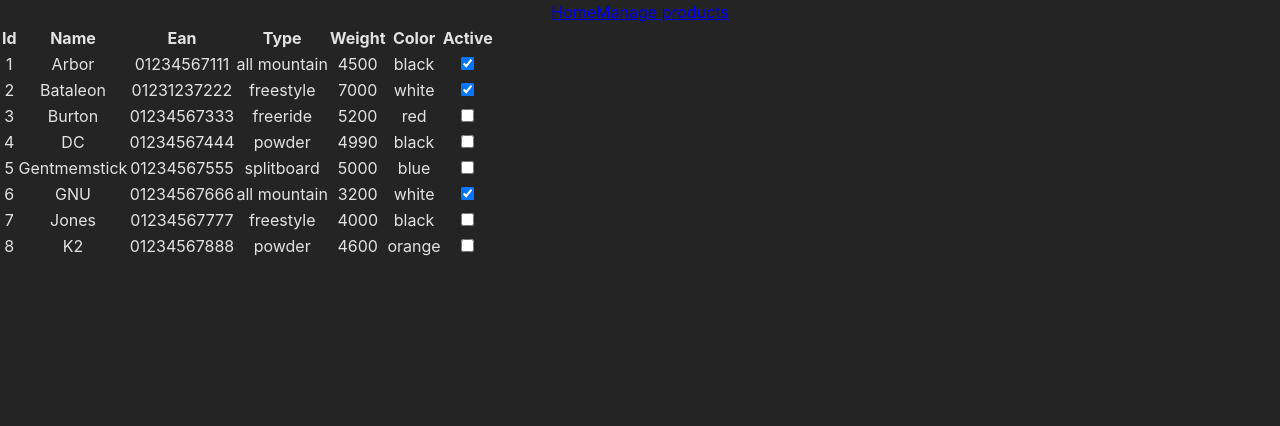
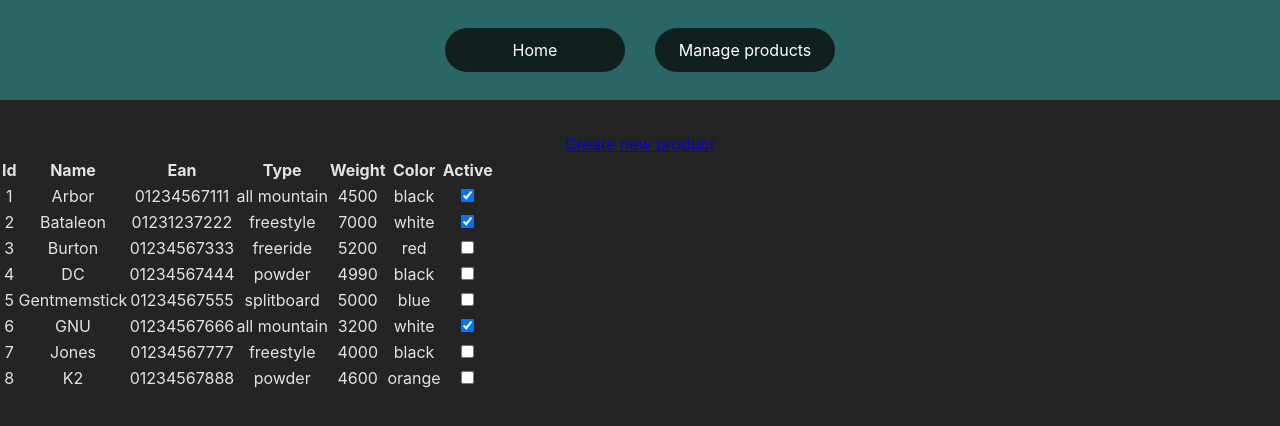
Before and after one commit to Clawetoora/react-typescript-warehouse-managing-system, a React (Vite) app: page /products in a window 1280 px wide. Shown: the top 426 px of the page. Built offline with nearby package versions, Linux system fonts and the light colour scheme.

Commit message:
added a little bit of styling...

```diff
--- a/src/App.tsx
+++ b/src/App.tsx
@@ -4,6 +4,7 @@
 import ProductList from "./routes/ProductList";
 import Home from "./routes/Home";
 import ProductsListContextProvider from "./context/ProductsListContext";
+import NewProduct from "./routes/NewProduct";
 
 function App() {
   return (
@@ -12,6 +13,7 @@
         <Routes>
           <Route path="/" element={<Home />} />
           <Route path="/products" element={<ProductList />} />
+          <Route path="/products/create" element={<NewProduct />} />
         </Routes>
       </div>
     </ProductsListContextProvider>
--- /dev/null
+++ b/src/components/UI/MainNav.module.css
@@ -0,0 +1,34 @@
+.navigation {
+  background-color: rgb(42, 102, 102);
+  height: 100px;
+  display: flex;
+  align-items: center;
+  justify-content: center;
+  gap: 30px;
+  margin-bottom: 2rem;
+}
+
+.button {
+  width: 140px;
+  text-decoration: none;
+  color: white;
+  background-color: rgb(18, 31, 31);
+  padding: 10px 20px;
+  border-radius: 100px;
+  transition: all 0.3s;
+  text-align: center;
+}
+
+.button:visited {
+  color: white;
+}
+
+.button:hover {
+  transform: translateY(-5px);
+  box-shadow: 0 10px 20px rgba(0, 0, 0, 0.4);
+}
+
+.button:active {
+  transform: translateY(-2px);
+  box-shadow: 0 10px 10px rgba(0, 0, 0, 0.4);
+}
--- a/src/components/UI/MainNav.tsx
+++ b/src/components/UI/MainNav.tsx
@@ -1,11 +1,15 @@
 import React from "react";
 import { NavLink } from "react-router-dom";
-
+import styles from "./MainNav.module.css";
 export default function Nav() {
   return (
-    <nav>
-      <NavLink to="/">Home</NavLink>
-      <NavLink to="/products">Manage products</NavLink>
+    <nav className={styles.navigation}>
+      <NavLink className={styles.button} to="/">
+        Home
+      </NavLink>
+      <NavLink className={styles.button} to="/products">
+        Manage products
+      </NavLink>
     </nav>
   );
 }
--- a/src/routes/NewProduct.tsx
+++ b/src/routes/NewProduct.tsx
@@ -1,7 +1,10 @@
-import React from 'react'
-
+import React from "react";
+import Header from "../components/UI/Header";
 export default function NewProduct() {
   return (
-    <div>NewProduct</div>
-  )
+    <>
+      <Header />
+      <div>NewProduct</div>
+    </>
+  );
 }
--- a/src/routes/ProductList.tsx
+++ b/src/routes/ProductList.tsx
@@ -1,6 +1,7 @@
 import React, { useContext } from "react";
 import Header from "../components/UI/Header";
 import ManageTable from "../components/ManageTable";
+import { NavLink } from "react-router-dom";
 import { ProductsListContext } from "../context/ProductsListContext";
 
 export default function ProductList() {
@@ -8,6 +9,7 @@
   return (
     <>
       <Header />
+      <NavLink to="/products/create">Create new product</NavLink>
       <ManageTable products={products} setProducts={setProducts} />
     </>
   );
```
